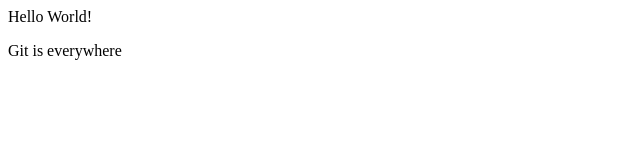
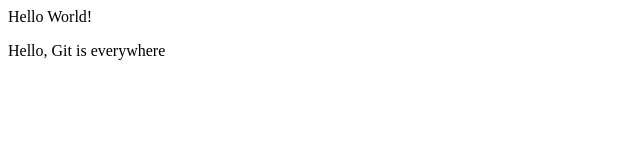
Before and after one commit to nemadeep82/mytestwebsite, a plain HTML site: page index.html in a window 1280 px wide. Shown: the full height of the page, 0-640 px from the left. Drawn offline with Linux system fonts and the light colour scheme.

Commit message:
added hello

```diff
--- a/index.html
+++ b/index.html
@@ -6,6 +6,6 @@
 Hello World!
 </head>
 <p>
-Git is everywhere
+Hello, Git is everywhere
 </p>
 </html>
```
